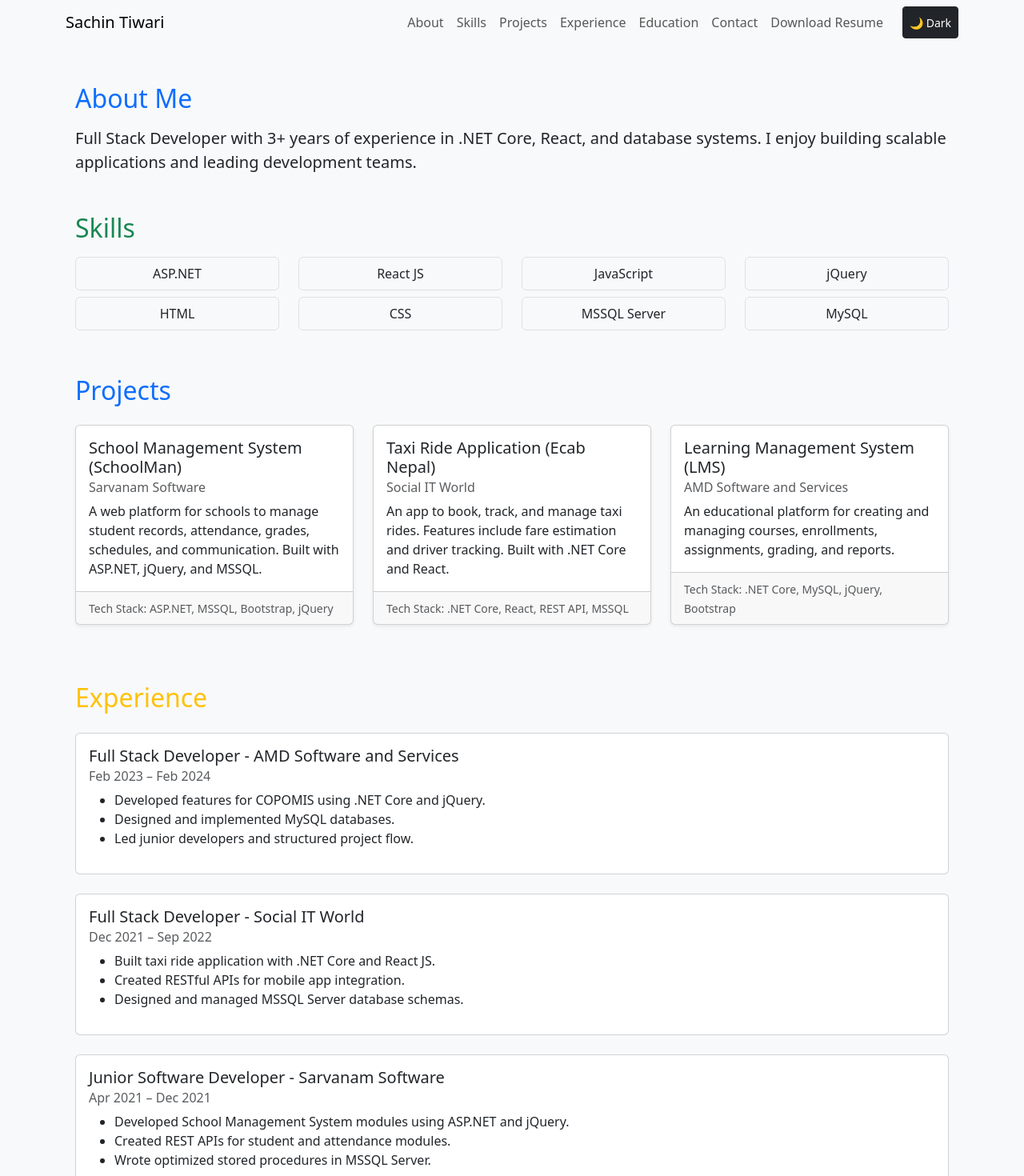
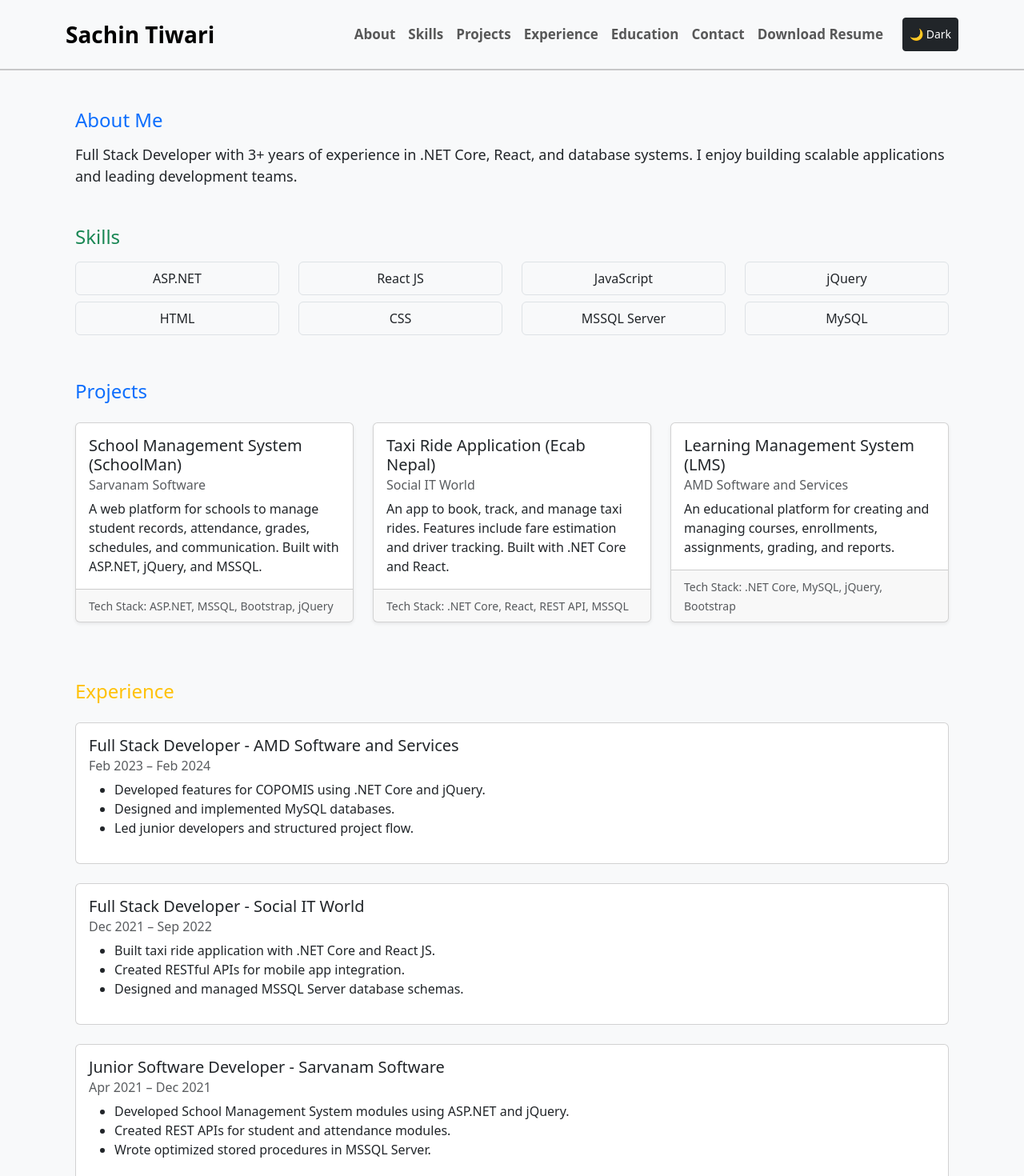
Before and after one commit to Sachintiwari986/MyPortfolio, a React (Create React App) app: page / in a window 1280 px wide. Shown: the top 1470 px of the page at 80% size. Built offline with nearby package versions, Linux system fonts and the light colour scheme.

Commit message:
Improving design and Download resume

```diff
--- a/src/App.js
+++ b/src/App.js
@@ -1,20 +1,16 @@
-import { useState } from 'react';
-import Header from './components/Header';
-import Navbar from './components/PortfolioNavbar';
-import About from './components/About';
-import Skills from './components/skills';
-import Experience from './components/Experience';
-import Education from './components/Education';
-import Contact from './components/contact';
-import Projects from './components/Projects';
-import './App.css';
-import { useRef } from 'react';
-
-
-
+import { useState } from "react";
+import Header from "./components/Header";
+import Navbar from "./components/PortfolioNavbar";
+import About from "./components/About";
+import Skills from "./components/skills";
+import Experience from "./components/Experience";
+import Education from "./components/Education";
+import Contact from "./components/contact";
+import Projects from "./components/Projects";
+import "./App.css";
+import { useRef } from "react";
 
 function App() {
-
   const aboutRef = useRef(null);
   const skillsRef = useRef(null);
   const experienceRef = useRef(null);
@@ -23,15 +19,18 @@ function App() {
   const contactRef = useRef(null);
 
   const scrollToSection = (ref) => {
-    ref.current?.scrollIntoView({ behavior: 'smooth' });
+    ref.current?.scrollIntoView({ behavior: "smooth" });
   };
 
+  const [darkMode, setDarkMode] = useState(false);
+  const toggleTheme = () => setDarkMode((prev) => !prev);
 
-  const [darkMode, setDarkMode] = useState(false);
-  const toggleTheme = () => setDarkMode(prev => !prev);
+  const StyleNavHead = {
+    fontSize: "24px",
+  };
 
   return (
-    <div className={darkMode ? 'bg-dark text-light' : 'bg-light text-dark'}>
+    <div className={darkMode ? "bg-dark text-light" : "bg-light text-dark"}>
       <Navbar
         scrollToSection={scrollToSection}
         toggleTheme={toggleTheme}
@@ -42,17 +41,29 @@ function App() {
           projectsRef,
           experienceRef,
           educationRef,
-          contactRef
+          contactRef,
         }}
       />
-      <div className="container mt-5">
-        <div ref={aboutRef}><About /></div>
-        <div ref={skillsRef}><Skills /></div>
-        <div ref={projectsRef}><Projects /></div>
-        <div ref={experienceRef}><Experience /></div>
-        <div ref={educationRef}><Education /></div>
+      <div className='container mt-5'>
+        <div ref={aboutRef}>
+          <About style={StyleNavHead} />
+        </div>
+        <div ref={skillsRef}>
+          <Skills style={StyleNavHead} />
+        </div>
+        <div ref={projectsRef}>
+          <Projects style={StyleNavHead} />
+        </div>
+        <div ref={experienceRef}>
+          <Experience style={StyleNavHead} />
+        </div>
+        <div ref={educationRef}>
+          <Education style={StyleNavHead} />
+        </div>
       </div>
-      <div ref={contactRef}><Contact /></div>
+      <div ref={contactRef}>
+        <Contact style={StyleNavHead} />
+      </div>
     </div>
   );
 }
--- a/src/components/About.jsx
+++ b/src/components/About.jsx
@@ -1,14 +1,23 @@
-function About() {
-    return (
-        <section className="my-5">
-            <div className="container">
-                <h2 className="text-primary mb-3">About Me</h2>
-                <p className="lead">
-                    Full Stack Developer with 3+ years of experience in .NET Core, React, and database systems.
-                    I enjoy building scalable applications and leading development teams.
-                </p>
-            </div>
-        </section>
-    );
+function About({ style }) {
+  return (
+    <section className='my-5'>
+      <div className='container'>
+        <h2 className='text-primary mb-3' style={style}>
+          About Me
+        </h2>
+        <p
+          className='lead'
+          style={{
+            fontSize: "18px",
+            fontWeight: 400,
+          }}
+        >
+          Full Stack Developer with 3+ years of experience in .NET Core, React,
+          and database systems. I enjoy building scalable applications and
+          leading development teams.
+        </p>
+      </div>
+    </section>
+  );
 }
 export default About;
--- a/src/components/Experience.jsx
+++ b/src/components/Experience.jsx
@@ -1,4 +1,4 @@
-function Experience() {
+function Experience({ style }) {
   const experiences = [
     {
       title: "Full Stack Developer",
@@ -7,8 +7,8 @@ function Experience() {
       description: [
         "Developed features for COPOMIS using .NET Core and jQuery.",
         "Designed and implemented MySQL databases.",
-                "Led junior developers and structured project flow."
-            ]
+        "Led junior developers and structured project flow.",
+      ],
     },
     {
       title: "Full Stack Developer",
@@ -17,8 +17,8 @@ function Experience() {
       description: [
         "Built taxi ride application with .NET Core and React JS.",
         "Created RESTful APIs for mobile app integration.",
-                "Designed and managed MSSQL Server database schemas."
-            ]
+        "Designed and managed MSSQL Server database schemas.",
+      ],
     },
     {
       title: "Junior Software Developer",
@@ -27,21 +27,25 @@ function Experience() {
       description: [
         "Developed School Management System modules using ASP.NET and jQuery.",
         "Created REST APIs for student and attendance modules.",
-                "Wrote optimized stored procedures in MSSQL Server."
-            ]
-        }
+        "Wrote optimized stored procedures in MSSQL Server.",
+      ],
+    },
   ];
 
   return (
-        <section className="my-5">
-            <div className="container">
-                <h2 className="text-warning mb-4">Experience</h2>
+    <section className='my-5'>
+      <div className='container'>
+        <h2 className='text-warning mb-4' style={style}>
+          Experience
+        </h2>
         {experiences.map((exp, index) => (
-                    <div className="card mb-4" key={index}>
-                        <div className="card-body">
-                            <h5 className="card-title">{exp.title} - {exp.company}</h5>
-                            <h6 className="card-subtitle text-muted">{exp.duration}</h6>
-                            <ul className="mt-2">
+          <div className='card mb-4' key={index}>
+            <div className='card-body'>
+              <h5 className='card-title'>
+                {exp.title} - {exp.company}
+              </h5>
+              <h6 className='card-subtitle text-muted'>{exp.duration}</h6>
+              <ul className='mt-2'>
                 {exp.description.map((item, i) => (
                   <li key={i}>{item}</li>
                 ))}
--- a/src/components/PortfolioNavbar.jsx
+++ b/src/components/PortfolioNavbar.jsx
@@ -1,22 +1,66 @@
-import { Navbar, Nav, Container, Button } from 'react-bootstrap';
+import { Navbar, Nav, Container, Button } from "react-bootstrap";
 
 function PortfolioNavbar({ scrollToSection, refs, toggleTheme, darkMode }) {
   return (
-        <Navbar bg={darkMode ? "dark" : "light"} variant={darkMode ? "dark" : "light"} expand="lg" sticky="top">
+    <Navbar
+      bg={darkMode ? "dark" : "light"}
+      variant={darkMode ? "dark" : "light"}
+      expand='lg'
+      sticky='top'
+      style={{
+        borderBottom: "2px solid rgba(0,0,0,.2)",
+      }}
+    >
       <Container>
-                <Navbar.Brand href="#">Sachin Tiwari</Navbar.Brand>
-                <Navbar.Toggle aria-controls="main-navbar" />
-                <Navbar.Collapse id="main-navbar">
-                    <Nav className="ms-auto">
-                        <Nav.Link onClick={() => scrollToSection(refs.aboutRef)}>About</Nav.Link>
-                        <Nav.Link onClick={() => scrollToSection(refs.skillsRef)}>Skills</Nav.Link>
-                        <Nav.Link onClick={() => scrollToSection(refs.projectsRef)}>Projects</Nav.Link>
-                        <Nav.Link onClick={() => scrollToSection(refs.experienceRef)}>Experience</Nav.Link>
-                        <Nav.Link onClick={() => scrollToSection(refs.educationRef)}>Education</Nav.Link>
-                        <Nav.Link onClick={() => scrollToSection(refs.contactRef)}>Contact</Nav.Link>
-                        <Nav.Link href="/SachinTiwari_Resume.pdf" download>Download Resume</Nav.Link>
-                        <Button variant={darkMode ? 'light' : 'dark'} size="sm" onClick={toggleTheme} className="ms-3">
-                            {darkMode ? '☀️ Light' : '🌙 Dark'}
+        <Navbar.Brand
+          href='#'
+          style={{
+            fontSize: 28,
+            fontWeight: 600,
+
+            borderBottom: 1,
+          }}
+        >
+          Sachin Tiwari
+        </Navbar.Brand>
+        <Navbar.Toggle aria-controls='main-navbar' />
+        <Navbar.Collapse id='main-navbar'>
+          <Nav
+            className='ms-auto'
+            style={{
+              fontSize: 17,
+              fontWeight: 600,
+              padding: "14px 0",
+            }}
+          >
+            <Nav.Link onClick={() => scrollToSection(refs.aboutRef)}>
+              About
+            </Nav.Link>
+            <Nav.Link onClick={() => scrollToSection(refs.skillsRef)}>
+              Skills
+            </Nav.Link>
+            <Nav.Link onClick={() => scrollToSection(refs.projectsRef)}>
+              Projects
+            </Nav.Link>
+            <Nav.Link onClick={() => scrollToSection(refs.experienceRef)}>
+              Experience
+            </Nav.Link>
+            <Nav.Link onClick={() => scrollToSection(refs.educationRef)}>
+              Education
+            </Nav.Link>
+            <Nav.Link onClick={() => scrollToSection(refs.contactRef)}>
+              Contact
+            </Nav.Link>
+            <Nav.Link href='./portfolio.pdf' download>
+              Download Resume
+            </Nav.Link>
+            <Button
+              variant={darkMode ? "light" : "dark"}
+              size='sm'
+              onClick={toggleTheme}
+              className='ms-3'
+            >
+              {darkMode ? "☀️ Light" : "🌙 Dark"}
             </Button>
           </Nav>
         </Navbar.Collapse>
--- a/src/components/Projects.jsx
+++ b/src/components/Projects.jsx
@@ -1,41 +1,48 @@
-import React from 'react';
+import React from "react";
 
-function Projects() {
+function Projects({ style }) {
   const projects = [
     {
       name: "School Management System (SchoolMan)",
       company: "Sarvanam Software",
-            description: "A web platform for schools to manage student records, attendance, grades, schedules, and communication. Built with ASP.NET, jQuery, and MSSQL.",
-            techStack: "ASP.NET, MSSQL, Bootstrap, jQuery"
+      description:
+        "A web platform for schools to manage student records, attendance, grades, schedules, and communication. Built with ASP.NET, jQuery, and MSSQL.",
+      techStack: "ASP.NET, MSSQL, Bootstrap, jQuery",
     },
     {
       name: "Taxi Ride Application (Ecab Nepal)",
       company: "Social IT World",
-            description: "An app to book, track, and manage taxi rides. Features include fare estimation and driver tracking. Built with .NET Core and React.",
-            techStack: ".NET Core, React, REST API, MSSQL"
+      description:
+        "An app to book, track, and manage taxi rides. Features include fare estimation and driver tracking. Built with .NET Core and React.",
+      techStack: ".NET Core, React, REST API, MSSQL",
     },
     {
       name: "Learning Management System (LMS)",
       company: "AMD Software and Services",
-            description: "An educational platform for creating and managing courses, enrollments, assignments, grading, and reports.",
-            techStack: ".NET Core, MySQL, jQuery, Bootstrap"
-        }
+      description:
+        "An educational platform for creating and managing courses, enrollments, assignments, grading, and reports.",
+      techStack: ".NET Core, MySQL, jQuery, Bootstrap",
+    },
   ];
 
   return (
-        <section className="my-5">
-            <div className="container">
-                <h2 className="text-primary mb-4">Projects</h2>
-                <div className="row">
+    <section className='my-5'>
+      <div className='container'>
+        <h2 className='text-primary mb-4' style={style}>
+          Projects
+        </h2>
+        <div className='row'>
           {projects.map((project, index) => (
-                        <div className="col-md-4 mb-4" key={index}>
-                            <div className="card h-100 shadow-sm">
-                                <div className="card-body">
-                                    <h5 className="card-title">{project.name}</h5>
-                                    <h6 className="card-subtitle mb-2 text-muted">{project.company}</h6>
-                                    <p className="card-text">{project.description}</p>
+            <div className='col-md-4 mb-4' key={index}>
+              <div className='card h-100 shadow-sm'>
+                <div className='card-body'>
+                  <h5 className='card-title'>{project.name}</h5>
+                  <h6 className='card-subtitle mb-2 text-muted'>
+                    {project.company}
+                  </h6>
+                  <p className='card-text'>{project.description}</p>
                 </div>
-                                <div className="card-footer text-muted">
+                <div className='card-footer text-muted'>
                   <small>Tech Stack: {project.techStack}</small>
                 </div>
               </div>
--- a/src/components/skills.jsx
+++ b/src/components/skills.jsx
@@ -1,17 +1,25 @@
-function Skills() {
+function Skills({ style }) {
   const skills = [
-        "ASP.NET", "React JS", "JavaScript", "jQuery",
-        "HTML", "CSS", "MSSQL Server", "MySQL"
+    "ASP.NET",
+    "React JS",
+    "JavaScript",
+    "jQuery",
+    "HTML",
+    "CSS",
+    "MSSQL Server",
+    "MySQL",
   ];
 
   return (
-        <section className="my-5">
-            <div className="container">
-                <h2 className="text-success mb-3">Skills</h2>
-                <div className="row">
+    <section className='my-5'>
+      <div className='container'>
+        <h2 className='text-success mb-3' style={style}>
+          Skills
+        </h2>
+        <div className='row'>
           {skills.map((skill, index) => (
-                        <div key={index} className="col-md-3 col-6 mb-2">
-                            <div className="border rounded p-2 text-center bg-light">{skill}</div>
+            <div key={index} className='col-md-3 col-6 mb-2'>
+              <div className='border rounded p-2 text-center '>{skill}</div>
             </div>
           ))}
         </div>
```
Also changed, not shown: src/components/Education.jsx (+22 -12 lines), src/components/contact.jsx (+31 -13 lines), 1 other file (tests, documents, lock files or other folders). Lines whose indentation alone changed are shown as unchanged.
